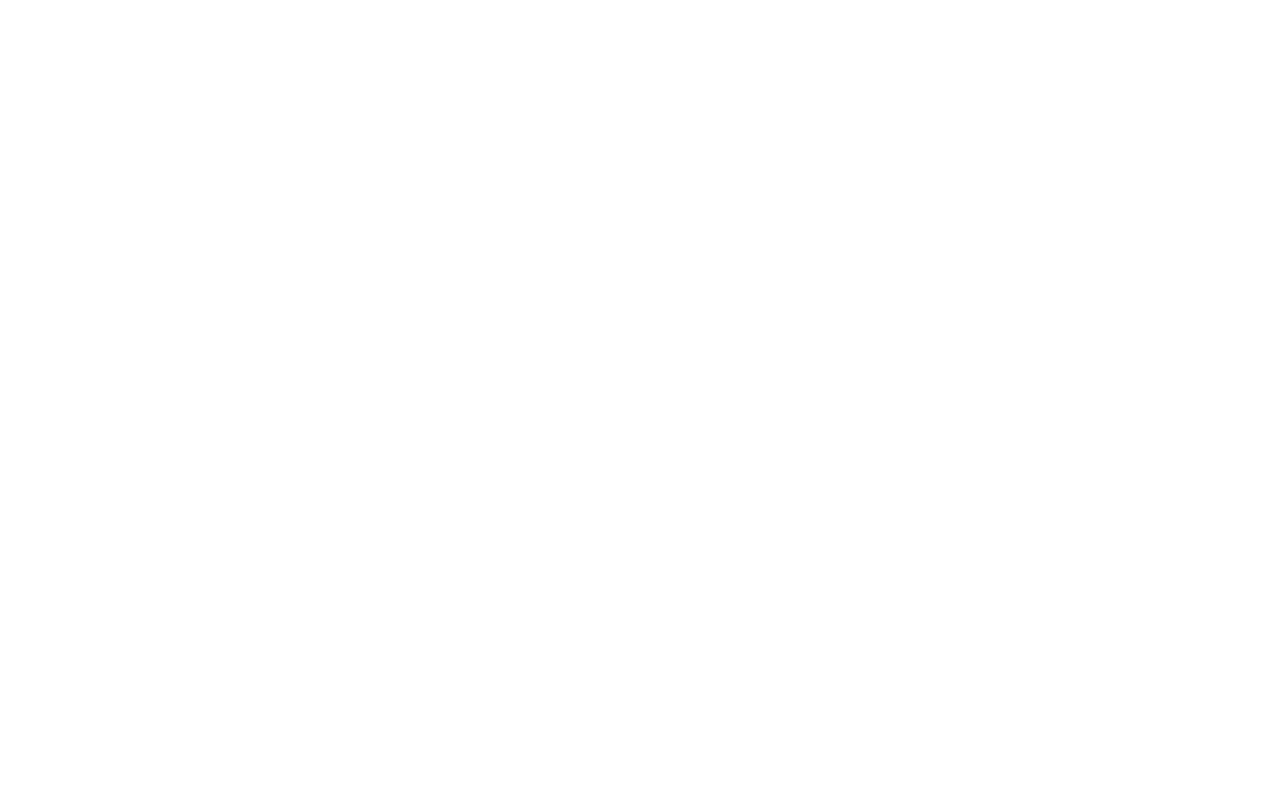
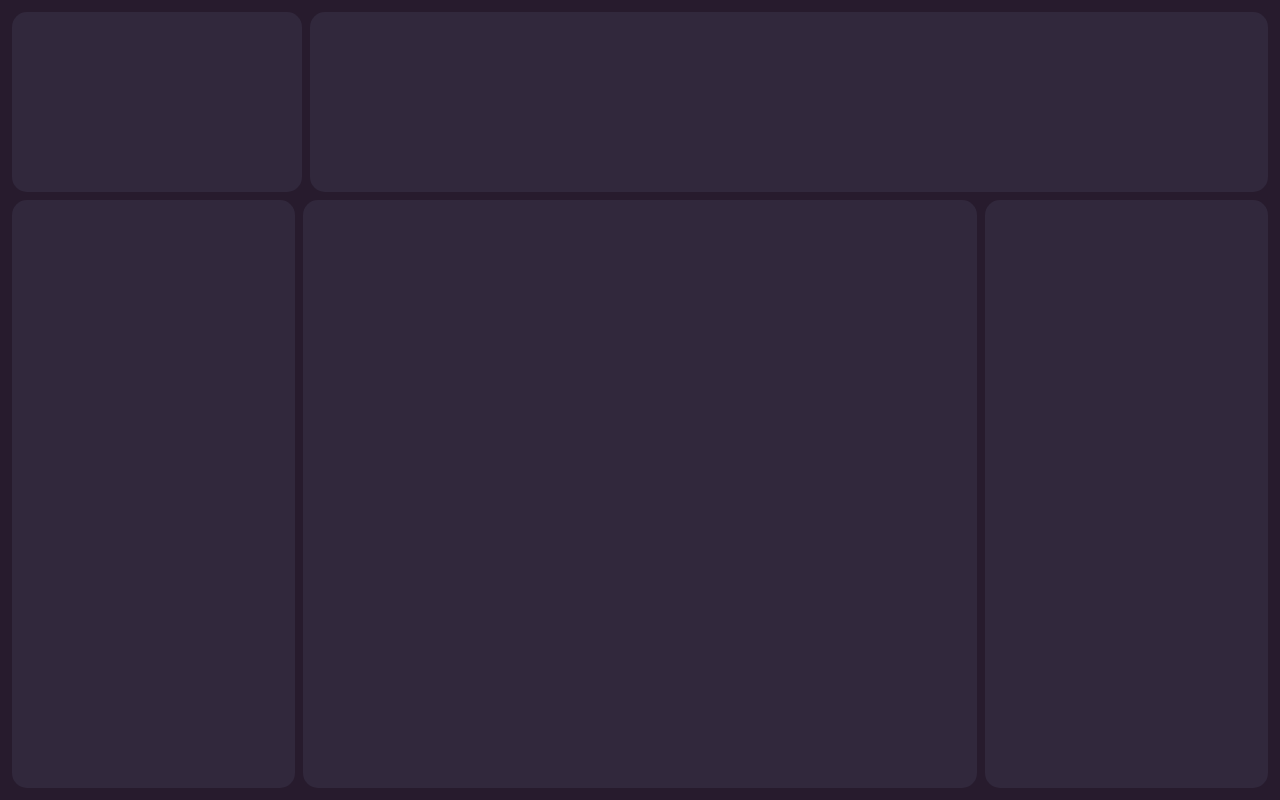
Before and after one commit to noname-friend-app/friend-app-client, a React (Create React App) app: page / in a window 1280 px wide. Built offline with nearby package versions, Linux system fonts and the light colour scheme.

Commit message:
created layout

```diff
--- /dev/null
+++ b/src/api/index.js
@@ -0,0 +1,3 @@
+import { QueryClient, useMutation } from "react-query";
+
+export const queryClient = new QueryClient();
--- /dev/null
+++ b/src/components/groupBox.js
@@ -0,0 +1,12 @@
+import { Heading, Image, Text, Icon, Flex } from '@chakra-ui/react';
+
+const GroupBox = () => {
+  return (
+    <>
+      <Flex w={300} h='100%' rounded={'15'} bg='brandpurple.200'>
+
+      </Flex>
+    </>
+  );
+};
+export default GroupBox;
--- /dev/null
+++ b/src/components/infoBar.js
@@ -0,0 +1,14 @@
+import { Heading, Image, Text, Icon, Flex } from '@chakra-ui/react';
+
+
+const InfoBar = () => {
+  return (
+    <>
+      <Flex w={'79%'} h={'180px'} rounded="15" bg='brandpurple.200' ml={2} >
+
+
+      </Flex>
+    </>
+  );
+};
+export default InfoBar;
--- /dev/null
+++ b/src/components/memberBox.js
@@ -0,0 +1,12 @@
+import { Heading, Image, Text, Icon, Flex } from "@chakra-ui/react";
+
+const MemberBox = () => {
+  return (
+    <>
+      <Flex w={300} ml={2} h='100%' rounded={'15'} bg='brandpurple.200'>
+
+      </Flex>
+    </>
+  );
+};
+export default MemberBox;
--- /dev/null
+++ b/src/components/profileBox.js
@@ -0,0 +1,12 @@
+import { Heading, Image, Text, Icon, Flex } from '@chakra-ui/react';
+import {RiUserSettingsLine, RiUser3Line} from 'react-icons/ri'
+
+const ProfileBox = () => {
+  return (
+    <>
+      <Flex bg='brandpurple.200' w={300} h={'180px'} borderRadius={"15"}>
+      </Flex>
+    </>
+  );
+};
+export default ProfileBox;
--- a/src/index.js
+++ b/src/index.js
@@ -1,12 +1,27 @@
-import React from 'react';
-import ReactDOM from 'react-dom/client';
-import App from './App';
-import reportWebVitals from './reportWebVitals';
+import React from "react";
+import ReactDOM from "react-dom/client";
+import App from "./pages/App";
+import reportWebVitals from "./reportWebVitals";
+import { BrowserRouter as Router, Routes, Route } from "react-router-dom";
+import { ChakraProvider, ColorModeScript } from "@chakra-ui/react";
+import { QueryClientProvider } from "react-query";
+import { queryClient } from "./api";
+import theme from './utils/theme'
 
-const root = ReactDOM.createRoot(document.getElementById('root'));
+const root = ReactDOM.createRoot(document.getElementById("root"));
+
 root.render(
   <React.StrictMode>
-    <App />
+    <QueryClientProvider client={queryClient}>
+      <ChakraProvider theme={theme}>
+      <ColorModeScript initialColorMode={theme.config.initalColorMode} />
+        <Router>
+          <Routes>
+            <Route path="/" element={<App />}></Route>
+          </Routes>
+        </Router>
+      </ChakraProvider>
+    </QueryClientProvider>
   </React.StrictMode>
 );
 
--- /dev/null
+++ b/src/pages/App.js
@@ -0,0 +1,30 @@
+import {
+  Flex,
+  useColorModeValue
+} from '@chakra-ui/react'
+import GroupBox from '../components/groupBox';
+import InfoBar from '../components/infoBar';
+import MemberBox from '../components/memberBox';
+import { Outlet } from 'react-router-dom';
+import ProfileBox from '../components/profileBox';
+
+const App = () => {
+  return (
+  <>
+    <Flex flexDir='column' bg={useColorModeValue('white', 'brandpurple.300')} w='100%' h='100vh' p={3}>
+      <Flex w='100%'>
+        <ProfileBox />
+        <InfoBar />
+      </Flex>
+      <Flex mt={2} w='100%' h='100%'>
+        <GroupBox />
+        <Flex ml={2} w='57%' h='100%' bg={'brandpurple.200'} borderRadius={15}>
+          <Outlet />
+        </Flex>
+        <MemberBox />
+      </Flex>
+    </Flex>
+  </>
+  );
+};
+export default App;
--- /dev/null
+++ b/src/utils/theme.js
@@ -0,0 +1,20 @@
+import { extendTheme } from "@chakra-ui/react";
+
+// 2. Add your color mode config
+const config = {
+  initialColorMode: "dark",
+  useSystemColorMode: true,
+};
+
+const colors = {
+  brandpurple: {
+    100: '#9D8DF1',
+    200: '#31283C',
+    300: '#271B2D'
+  }
+}
+
+// 3. extend the theme
+const theme = extendTheme({ config, colors });
+
+export default theme;
```
Also changed, not shown: src/App.js (deleted, +0 -12 lines), src/logo.svg (deleted), 1 other file (tests, documents, lock files or other folders).
